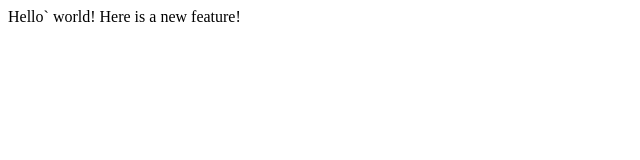
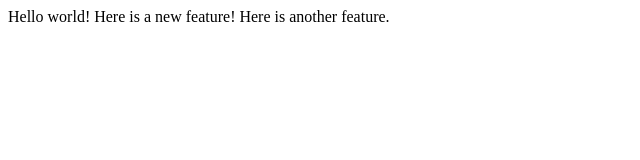
Before and after one commit to Raghav11111/lecture1, a plain HTML site: page index.html/index.html in a window 1280 px wide. Shown: the whole page, without its empty margins (0-640 px from the left). Drawn offline with Linux system fonts and the light colour scheme.

Commit message:
Added index.html

```diff
--- a/index.html/index.html
+++ b/index.html/index.html
@@ -5,7 +5,8 @@
     <title>Test</title>
   </head>
   <body>
-    Hello` world!
+    Hello world!
     Here is a new feature!
+    Here is another feature.
   </body>
 </html>
```
